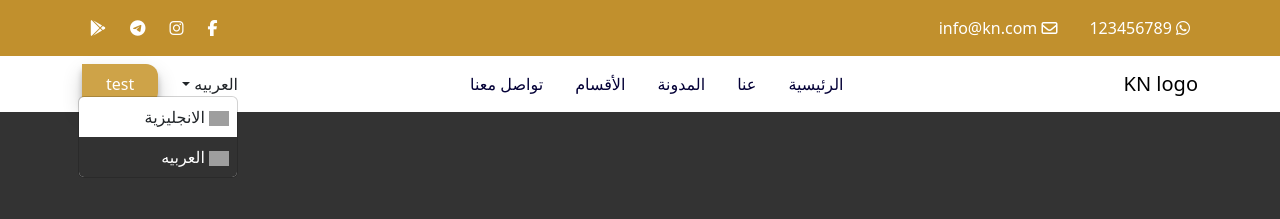
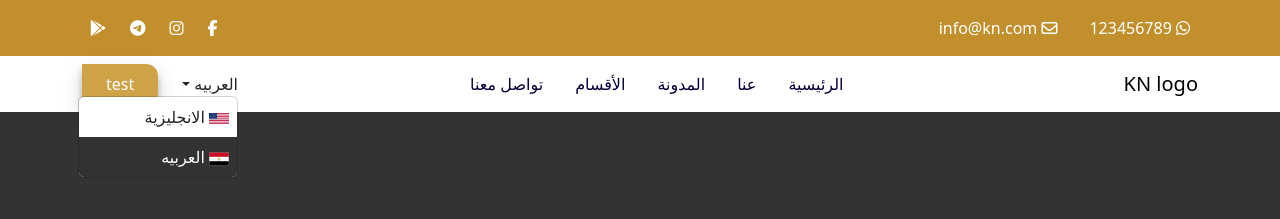
Before and after one commit to AbdelrazekEmad/kn-website, a Vue app: page /ar/blogs/1 in a window 1280 px wide. Both pictures are taken after a click on the button "العربيه". Shown: the top 219 px of the page. Built offline with nearby package versions, Linux system fonts and the light colour scheme; grey boxes are pictures that could not be loaded.

Commit message:
change flag image & language switcher

```diff
--- a/src/components/LanguageSwitcher.vue
+++ b/src/components/LanguageSwitcher.vue
@@ -5,7 +5,8 @@
     </a>
     <ul class="dropdown-menu">
       <li v-for="lang in languages" :key="`locale-${lang}`" :class="{ selected: locale === lang }" @click="switchLanguage(lang)">
-        <img :src="`src/assets/images/flags/flag-${lang}.png`" width="20" />
+        <img v-if="lang === 'en'" src="@/assets/images/flags/flag-en.png" width="20" />
+        <img v-if="lang === 'ar'" src="@/assets/images/flags/flag-ar.png" width="20" />
         {{ $t(`GLOBAL.LOCALE.${lang}`) }}
       </li>
     </ul>
--- a/src/i18n/index.js
+++ b/src/i18n/index.js
@@ -1,4 +1,5 @@
 import en from "./locale/en";
+import ar from "./locale/ar";
 
 import { createI18n } from "vue-i18n";
 
@@ -7,5 +8,5 @@ export default createI18n({
   fallbackLocale: import.meta.env.VITE_FALLBACK_LOCALE,
   legacy: false,
   globalInjection: true,
-  messages: { en },
+  messages: { ar, en },
 });
```
Also changed, not shown: src/assets/images/flags/flag-en.png.
